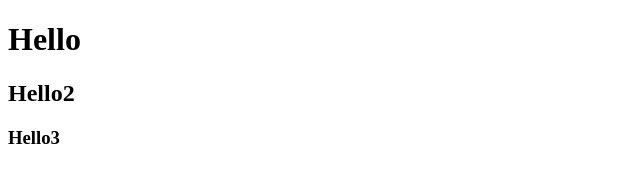
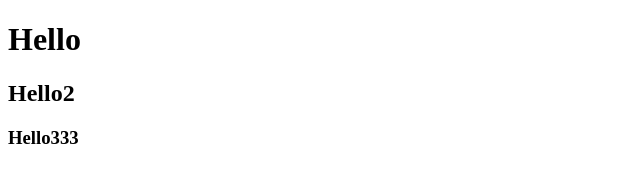
Before and after one commit to connektteacher/studentproject, a plain HTML site: page index.html in a window 1280 px wide. Shown: the full height of the page, 0-640 px from the left. Drawn offline with Linux system fonts and the light colour scheme.

Commit message:
new change
new change

```diff
--- a/index.html
+++ b/index.html
@@ -8,6 +8,6 @@
 <body>
     <h1>Hello</h1>
     <h2>Hello2</h2>
-    <h3>Hello3</h3>
+    <h3>Hello333</h3>
 </body>
 </html>
```
